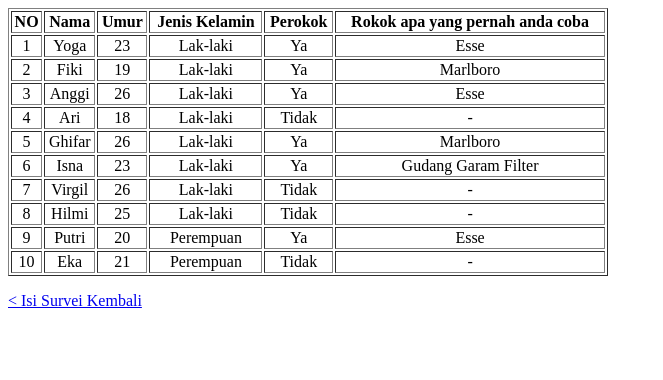
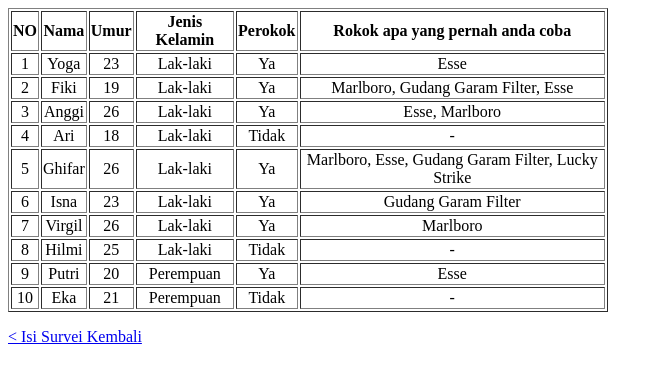
Before and after one commit to MohamadDimasPrayoga1010/koda-b4-html5, a plain HTML site: page pages/tabel.html in a window 1280 px wide. Shown: the whole page, without its empty margins (0-663 px from the left). Drawn offline with Linux system fonts and the light colour scheme.

Commit message:
feat: Fixed survey table and replaced image in readme.md

```diff
--- a/pages/tabel.html
+++ b/pages/tabel.html
@@ -32,7 +32,7 @@
           <td>19</td>
           <td>Lak-laki</td>
           <td>Ya</td>
-          <td>Marlboro</td>
+          <td>Marlboro, Gudang Garam Filter, Esse</td>
         </tr>
         <tr>
                 <td>3</td>
@@ -40,7 +40,7 @@
                 <td>26</td>
                 <td>Lak-laki</td>
                 <td>Ya</td>
-                <td>Esse</td>
+                <td>Esse, Marlboro</td>
             </tr>
             <tr>
                 <td>4</td>
@@ -56,7 +56,7 @@
                 <td>26</td>
                 <td>Lak-laki</td>
                 <td>Ya</td>
-                <td>Marlboro</td>
+                <td>Marlboro, Esse, Gudang Garam Filter, Lucky Strike</td>
             </tr>
             <tr>
                 <td>6</td>
@@ -71,8 +71,8 @@
                 <td>Virgil</td>
                 <td>26</td>
                 <td>Lak-laki</td>
-                <td>Tidak</td>
-                <td>-</td>
+                <td>Ya</td>
+                <td>Marlboro</td>
             </tr>
             <tr>
                 <td>8</td>
```
Also changed, not shown: assets/tabel.png.
